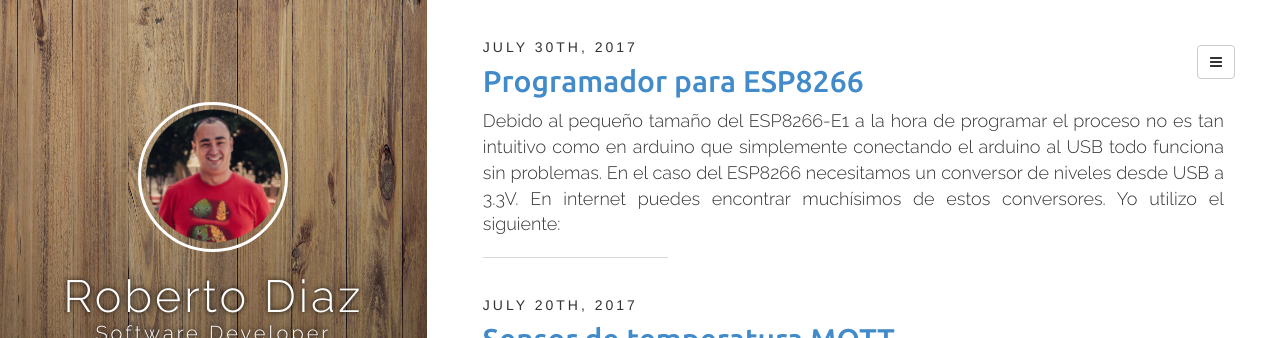
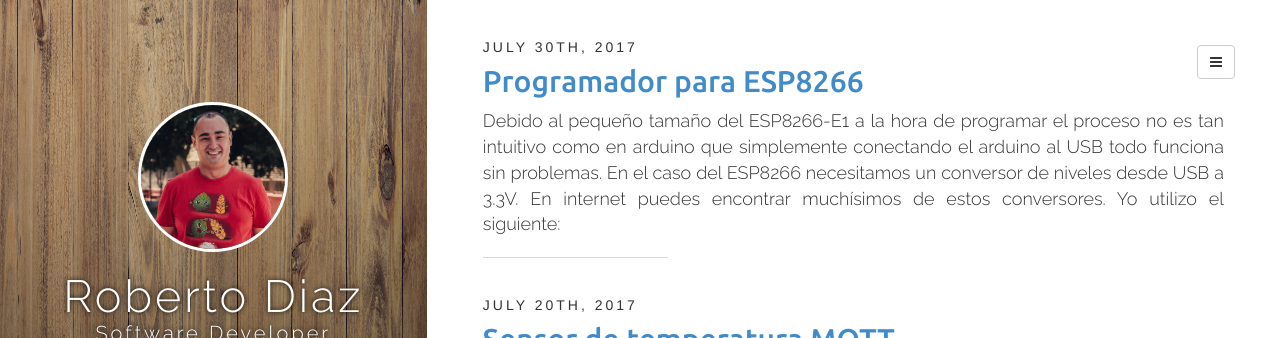
Before and after one commit to rdiaz82/rdiaz82.github.io, a Jekyll site: the page built from index.html, in a window 1280 px wide. Shown: the top 338 px of the page. Built offline with Jekyll 4.4.1, drawn with Linux system fonts in a browser that asks for light colours; nearby versions of some CDN libraries; the list of posts is cut into pages by our own code; comment, search, counter and statistics services are not loaded.

Commit message:
updated profile picture

```diff
--- a/_includes/sidebar.html
+++ b/_includes/sidebar.html
@@ -1,7 +1,7 @@
 <! -- sidebar.html -->
 <header class="sidebar-header" role="banner">
 	  <a href="{{ site.BASE_PATH }}">
-		    <img src={{ "/assets/media/me.png"| relative_url}} class="img-circle" style="border-radius: 50%;
+		    <img src={{ "/assets/media/me2.png"| relative_url}} class="img-circle" style="border-radius: 50%;
                  border: 3px solid #FFF; height:150px;width:150px" />
 	</a>
 	<h3 class="title">
```
Also changed, not shown: assets/media/me2.png (added).
